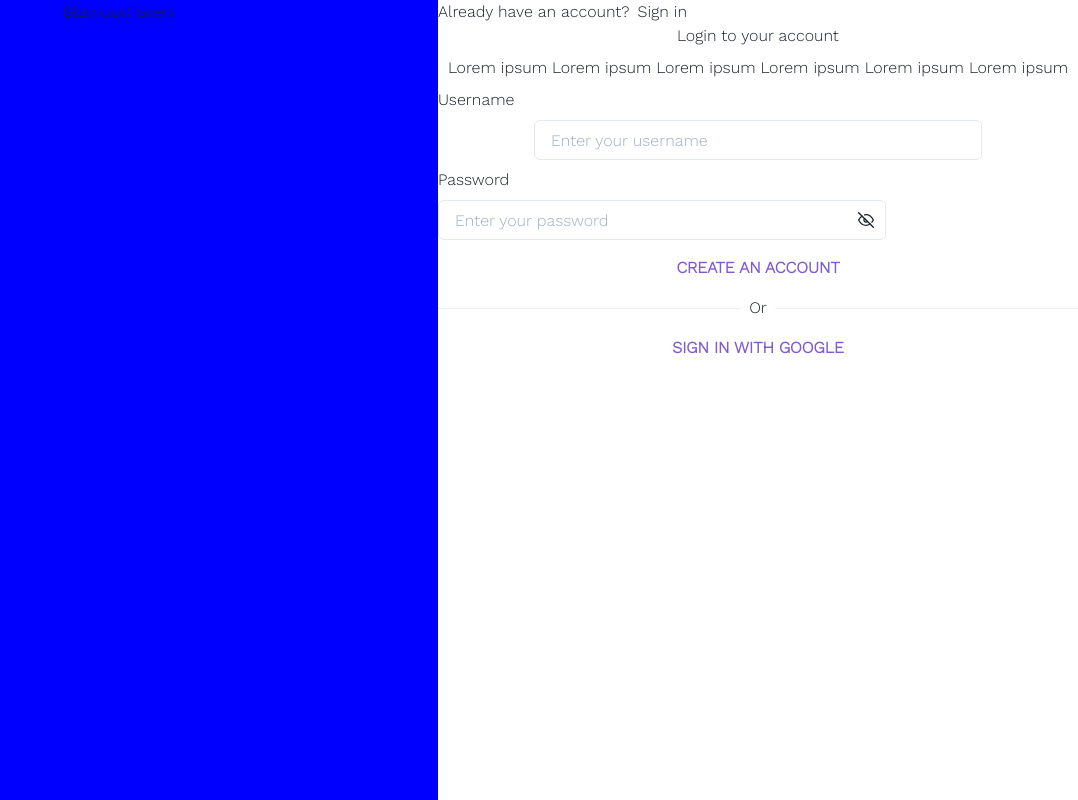
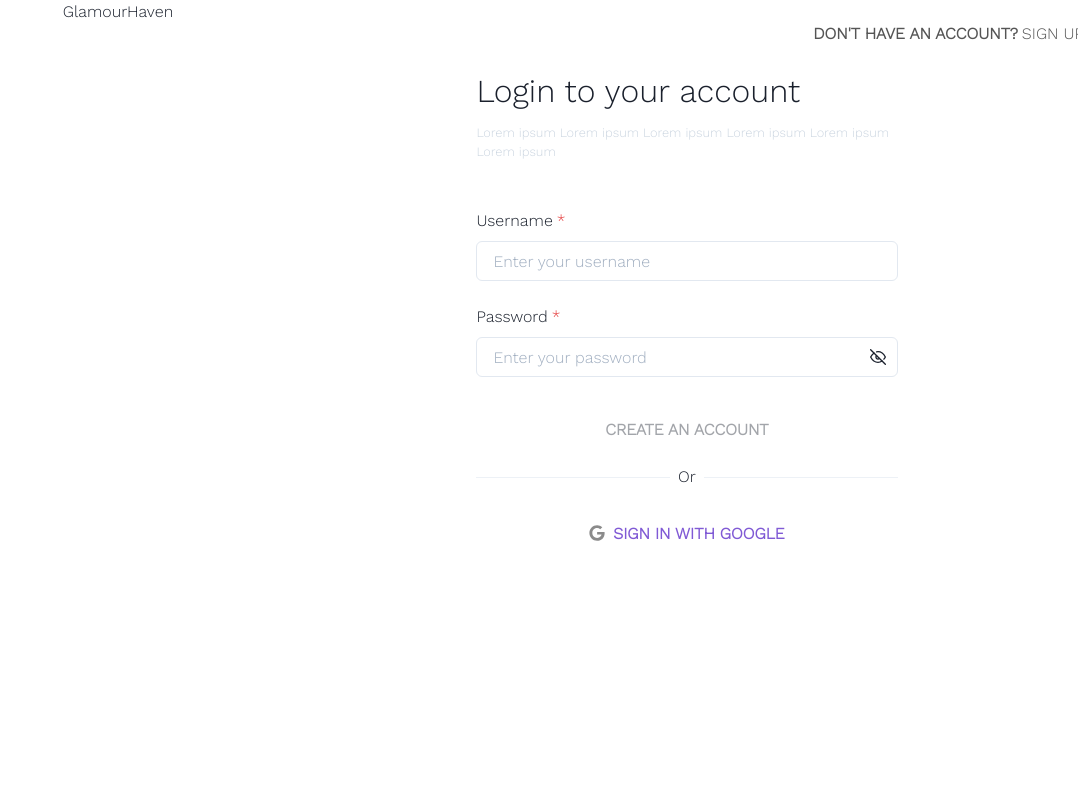
Before and after one commit to ProjectXV/GlamourHaven, a React (Create React App) app in the folder client/: page /login in a window 1280 px wide. Shown: the whole page, without its empty margins (202-1280 px from the left). Built offline with nearby package versions, Linux system fonts and the light colour scheme.

Commit message:
💄 Finished Login page UI

```diff
--- a/client/src/pages/Login.js
+++ b/client/src/pages/Login.js
@@ -16,9 +16,12 @@ import {
 } from "@chakra-ui/react";
 import { useForm } from "../utils/useForm";
 import { FiEye, FiEyeOff } from "react-icons/fi";
+import { FaGoogle } from "react-icons/fa";
 import Logo from "../components/Logo";
+import { useNavigate } from "react-router-dom";
 
 const Login = () => {
+  const navigate = useNavigate();
   const [show, setShow] = useState(false);
   const handleShowPassword = () => {
     setShow(!show);
@@ -30,73 +33,81 @@ const Login = () => {
     data: user,
     errors,
   } = useForm({
-    // validations: {
-    //   username: {
-    //     custom: {
-    //       isValid: (value) => value.length < 1,
-    //       message: "The username needs to be at least 6 characters long.",
-    //     },
-    //     pattern: {
-    //       value: "^[A-Za-z]*$",
-    //       message:
-    //         "You're not allowed to use special characters or numbers in your name.",
-    //     },
-    //   },
-    //   email: {
-    //     pattern: {
-    //       value: "^[a-zA-Z0-9_.+-]+@[a-zA-Z0-9-]+\\.[a-zA-Z0-9-.]+$",
-    //       message: "Please enter a valid email address",
-    //     },
-    //   },
-    //   password: {
-    //     custom: {
-    //       isValid: (value) => value.length > 6,
-    //       message: "The password needs to be at least 6 characters long.",
-    //     },
-    //   },
-    // },
+    validations: {
+      username: {
+        custom: {
+          isValid: (value) => value.length < 1,
+          message: "The username needs to be at least 6 characters long.",
+        },
+        pattern: {
+          value: "^[A-Za-z]*$",
+          message:
+            "You're not allowed to use special characters or numbers in your name.",
+        },
+      },
+      password: {
+        custom: {
+          isValid: (value) => value.length > 6,
+          message: "The password needs to be at least 6 characters long.",
+        },
+      },
+    },
 
     onSubmit: () => {
       console.log("Submit has been pressed");
     },
   });
 
-  const handleEnterKey = (e) => {
-    if (e.keyCode === 13) {
-      handleSubmit();
-    }
-  };
+  //   const handleEnterKey = (event) => {
+  //     if (event.key === "Enter") {
+  //       handleSubmit();
+  //     }
+  //   };
 
   return (
     <SimpleGrid columns={[null, null, null, 2]} height="100vh">
-      <Box bg="blue">
+      {/* Left side */}
+
+      <Box bg="brand.300" display={["none", "none", "none", "block"]}>
         <Logo />
       </Box>
-      <Box>
-        <HStack>
-          <Text>Already have an account?</Text>
-          <Text>Sign in</Text>
+
+      {/* Right side */}
+      <Box pl="3vw">
+        <HStack mt="3vh" ml="57%" mb="3vh">
+          <Button
+            color="#555555"
+            variant="link"
+            onClick={() => navigate(`/client/signup`)}
+          >
+            <Text>Don't have an account? </Text>
+            <Text ml="0.3vw" color="brand.300" fontWeight="500">
+              Sign up
+            </Text>
+          </Button>
         </HStack>
-        <Stack>
-          <Text>Login to your account</Text>
-          <Text>
+        <Stack width="70%">
+          <Text align="left" fontSize="2rem">
+            Login to your account
+          </Text>
+          <Text align="left" color="gray.300" fontSize="0.8rem">
             Lorem ipsum Lorem ipsum Lorem ipsum Lorem ipsum Lorem ipsum Lorem
             ipsum
           </Text>
-          <FormControl id="username">
+          <form id="login-form" onSubmit={handleSubmit}>
+            <FormControl id="username" mt="5vh" isRequired>
               <FormLabel>Username</FormLabel>
               <Input
                 id="username"
                 type="text"
                 placeholder="Enter your username"
-              width="70%"
                 value={user.username || ""}
                 onChange={handleChange("username")}
               />
             </FormControl>
-          <FormControl id="password">
+            <FormControl id="password" mt="3vh" isRequired>
               <FormLabel>Password</FormLabel>
-            <InputGroup width="70%">
+              <InputGroup>
                 <Input
                   id="password"
                   type={show ? "text" : "password"}
@@ -113,7 +124,24 @@ const Login = () => {
                 </InputRightElement>
               </InputGroup>
             </FormControl>
-          <Button onKeyDown={(e) => handleEnterKey(e)} onClick={handleSubmit}>
+            {errors && (
+              <Text mt="1vh" align="left" color="red">
+                {errors.password || errors.username}
+              </Text>
+            )}
+            <Button
+              mt="3vh"
+              mb="2vh"
+              type="submit"
+              width="100%"
+              isDisabled={!user.password || !user.username}
+              bg={!user.password || !user.username ? "brand.200" : "brand.300"}
+              color={
+                !user.password || !user.username ? "brand.300" : "brand.200"
+              }
+              _focus={{ outline: "none" }}
+              _active={{ outline: "none" }}
+            >
               Create an Account
             </Button>
             <HStack>
@@ -121,7 +149,17 @@ const Login = () => {
               <Text>Or</Text>
               <Divider />
             </HStack>
-          <Button>Sign in with Google</Button>
+            <Button
+              leftIcon={<FaGoogle />}
+              mt="3vh"
+              mb="2vh"
+              width="100%"
+              _focus={{ outline: "none" }}
+              _active={{ outline: "none" }}
+            >
+              Sign in with Google
+            </Button>
+          </form>
         </Stack>
       </Box>
     </SimpleGrid>
```
Lines whose indentation alone changed are shown as unchanged.
